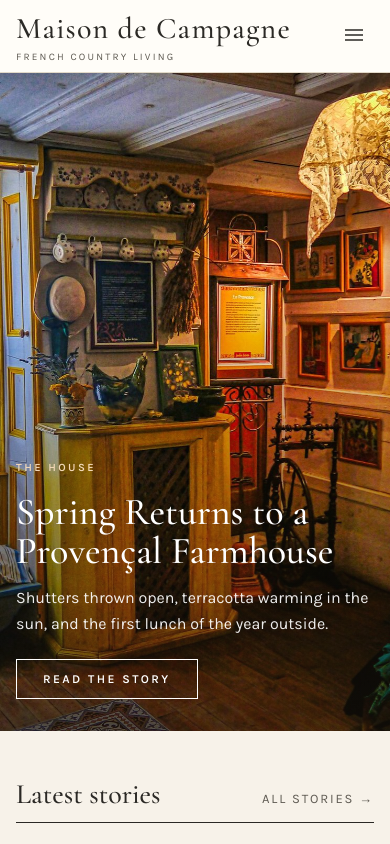
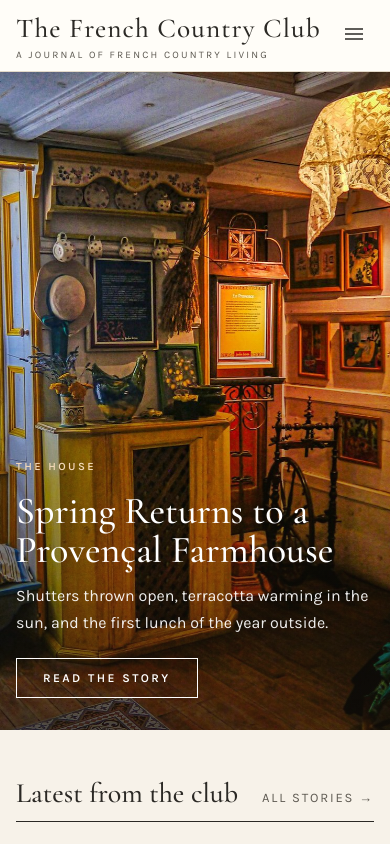
Before and after one commit to mauritsreijnen97/Apps, a plain HTML site: page french-home/index.html in a window 390 px wide. Shown: the top 844 px of the page. Drawn offline with nearby package versions, Linux system fonts and the light colour scheme.

Commit message:
Rename the site to The French Country Club
Update the name, tagline, description, about page, page titles and section
headings so the copy reads as a club for lovers of French country living.
Let the longer wordmark wrap on small phones.

Co-Authored-By: Claude Opus 5.5 <noreply@anthropic.com>
Claude-Session: https://claude.ai/code/session_01QUnkf4Lq9mkxGrgNpi3f6A

```diff
--- a/french-home/assets/admin.js
+++ b/french-home/assets/admin.js
@@ -371,7 +371,7 @@
       return '<label class="field"><span>' + label + '</span><input type="' + (type || "text") + '" data-s="' + key + '" value="' + esc(s[key] || "") + '" placeholder="' + esc(ph || "") + '">' + (help ? "<small>" + help + "</small>" : "") + "</label>";
     };
     return '<section class="panel"><div class="panel-head"><h2>Site settings</h2></div>' +
-      '<div class="row">' + f("name", "Site name", "Maison de Campagne") + f("tagline", "Tagline", "French country living") + "</div>" +
+      '<div class="row">' + f("name", "Site name", "The French Country Club") + f("tagline", "Tagline", "A journal of French country living") + "</div>" +
       '<label class="field"><span>Short description</span><textarea data-s="description" rows="2">' + esc(s.description || "") + "</textarea><small>Shown in the footer.</small></label>" +
       '<div class="row">' + f("author", "Default author", "Your name") + f("email", "Contact email", "", "email") + f("instagram", "Instagram link", "https://instagram.com/…", "url") + "</div>" +
       '<div class="row">' + f("quote", "Home page quote", "") + f("quoteBy", "Quote by", "") + "</div>" +
--- a/french-home/assets/site.js
+++ b/french-home/assets/site.js
@@ -48,11 +48,11 @@
         '<a class="btn" href="#/article/' + esc(hero.slug) + '">Read the story</a></div></section>';
     }
 
-    h += '<section class="block"><div class="wrap"><div class="section-head"><h2>Latest stories</h2><a href="#/journal">All stories →</a></div>' +
+    h += '<section class="block"><div class="wrap"><div class="section-head"><h2>Latest from the club</h2><a href="#/journal">All stories →</a></div>' +
       '<div class="grid">' + rest.slice(0, 3).map(card).join("") + "</div></div></section>";
 
     if ((data.categories || []).length) {
-      h += '<section class="block band"><div class="wrap"><div class="section-head"><h2>Wander through the house</h2></div><div class="cats">' +
+      h += '<section class="block band"><div class="wrap"><div class="section-head"><h2>Explore the club</h2></div><div class="cats">' +
         data.categories.map(function (c) {
           return '<a class="cat reveal" href="#/journal/' + esc(c.id) + '">' + img(c.photo, c.name) + "<span>" + esc(c.name) + "</span></a>";
         }).join("") + "</div></div></section>";
@@ -76,7 +76,7 @@
     }
 
     if (gallery.length) {
-      h += '<section class="block" style="padding-top:0"><div class="wrap"><div class="section-head"><h2>Seen around the house</h2><a href="#/gallery">Gallery →</a></div>' +
+      h += '<section class="block" style="padding-top:0"><div class="wrap"><div class="section-head"><h2>Seen in the countryside</h2><a href="#/gallery">Gallery →</a></div>' +
         '<div class="strip">' + gallery.map(function (p, i) {
           return '<button data-lb="home" data-i="' + i + '" aria-label="' + esc(p.caption || "Open photo") + '">' + img(p.src, p.caption) + "</button>";
         }).join("") + "</div></div></section>";
@@ -88,7 +88,7 @@
   function journal(catId) {
     var list = published().filter(function (a) { return !catId || a.category === catId; });
     var c = catId ? cat(catId) : null;
-    var h = '<div class="wrap page-head"><span class="kicker">The Journal</span><h1>' + esc(c ? c.name : "All stories") + "</h1>" +
+    var h = '<div class="wrap page-head"><span class="kicker">The Club Journal</span><h1>' + esc(c ? c.name : "All stories") + "</h1>" +
       "<p>" + esc(c ? (c.blurb || "") : (data.site.tagline || "")) + "</p>" +
       '<nav class="filters"><a href="#/journal"' + (!catId ? ' class="on"' : "") + ">All</a>" +
       (data.categories || []).map(function (x) {
@@ -124,7 +124,7 @@
   function gallery() {
     var list = (data.photos || []).filter(function (p) { return p.gallery !== false; });
     lb.sets = { gallery: list };
-    return '<div class="wrap page-head"><span class="kicker">Gallery</span><h1>Seen around the house</h1><p>' + esc(data.site.galleryIntro || "") + "</p></div>" +
+    return '<div class="wrap page-head"><span class="kicker">Gallery</span><h1>Seen in the countryside</h1><p>' + esc(data.site.galleryIntro || "") + "</p></div>" +
       '<section class="block" style="padding-top:10px"><div class="wrap">' +
       (list.length ? '<div class="masonry">' + list.map(function (p, i) {
         return '<figure class="reveal" data-lb="gallery" data-i="' + i + '">' + img(p.src, p.caption) + (p.caption ? "<figcaption>" + esc(p.caption) + "</figcaption>" : "") + "</figure>";
@@ -133,10 +133,10 @@
 
   function about() {
     var s = data.site;
-    return '<div class="wrap page-head"><span class="kicker">About</span><h1>' + esc(s.aboutTitle || "About") + "</h1></div>" +
+    return '<div class="wrap page-head"><span class="kicker">About the club</span><h1>' + esc(s.aboutTitle || "About") + "</h1></div>" +
       '<section class="block" style="padding-top:10px"><div class="wrap about"><div class="ph">' + img(s.aboutPhoto, s.name) + "</div>" +
       '<div class="prose" style="padding-top:0">' + M.md(s.about) +
-      (s.email ? '<p>Write to us: <a href="mailto:' + esc(s.email) + '">' + esc(s.email) + "</a></p>" : "") + "</div></div></section>";
+      (s.email ? '<p>Write to the club: <a href="mailto:' + esc(s.email) + '">' + esc(s.email) + "</a></p>" : "") + "</div></div></section>";
   }
 
   function credits() {
--- a/french-home/assets/style.css
+++ b/french-home/assets/style.css
@@ -1,4 +1,4 @@
-/* Maison de Campagne: public site styles */
+/* The French Country Club: public site styles */
 :root {
   --linen: #f7f2e9;
   --paper: #fffdf8;
@@ -69,7 +69,7 @@ button { font: inherit; }
   .masthead-top .side.left { display: none; }
   .masthead-top .side.right { flex: 0; }
   .masthead-top { padding-top: 14px; padding-bottom: 10px; }
-  .wordmark { text-align: left; font-size: 30px; }
+  .wordmark { text-align: left; font-size: clamp(22px, 7vw, 30px); white-space: normal; min-width: 0; text-wrap: balance; }
   .wordmark small { letter-spacing: .22em; font-size: 10px; }
   .menu-btn { display: block; }
   .nav { display: none; flex-direction: column; gap: 0; padding: 0 0 8px; }
--- a/french-home/content/site.json
+++ b/french-home/content/site.json
@@ -1,17 +1,17 @@
 {
   "site": {
-    "name": "Maison de Campagne",
-    "tagline": "French country living",
-    "description": "Stories from a life in the French countryside: old houses, kitchen gardens, long tables, brocante finds and the small roads between villages.",
+    "name": "The French Country Club",
+    "tagline": "A journal of French country living",
+    "description": "A club for everyone who loves the French countryside: old stone houses, kitchen gardens, long tables, brocante finds and the small roads between villages.",
     "author": "",
     "email": "",
     "instagram": "",
     "quote": "A house in the country is never finished. It simply keeps telling you what it wants next.",
-    "quoteBy": "From our notebook",
-    "galleryIntro": "Corners, gardens, markets and roads: the pictures we keep coming back to.",
-    "aboutTitle": "Welcome to the house",
+    "quoteBy": "From the club notebook",
+    "galleryIntro": "Houses, gardens, markets and roads from across rural France: the pictures we keep coming back to.",
+    "aboutTitle": "Welcome to the club",
     "aboutPhoto": "photos/farmhouse2.jpg",
-    "about": "Maison de Campagne is a journal about living slowly in rural France: restoring old rooms, growing what we eat, setting a long table for friends and hunting for treasures at Sunday markets.\n\nEvery story here is written from the house: what we are planting, what we found at the brocante, which village road we took last weekend.\n\n## Write to us\n\nWe love hearing from readers who share the same dream, or who already live it."
+    "about": "The French Country Club is for everyone who dreams of life in rural France, and for those already living it. There is no membership fee and no dress code. If you love old stone houses, kitchen gardens, market mornings and long lunches under the plane trees, you already belong.\n\nIn the club journal we share what we are restoring, planting and cooking, the treasures we carry home from the brocante, and the villages worth a detour.\n\n## Write to the club\n\nWe love hearing from fellow members: your house, your garden, your favourite market or the road you always take the long way round."
   },
   "categories": [
     {
--- a/french-home/index.html
+++ b/french-home/index.html
@@ -3,8 +3,8 @@
 <head>
   <meta charset="utf-8">
   <meta name="viewport" content="width=device-width, initial-scale=1">
-  <title>Maison de Campagne</title>
-  <meta name="description" content="Stories of French country living: houses, gardens, the table, brocante finds and travels through rural France.">
+  <title>The French Country Club</title>
+  <meta name="description" content="The French Country Club: a journal of French country living, with stories of old houses, gardens, the table, brocante finds and travels through rural France.">
   <meta name="theme-color" content="#fffdf8">
   <link rel="preconnect" href="https://fonts.googleapis.com">
   <link rel="preconnect" href="https://fonts.gstatic.com" crossorigin>
@@ -15,7 +15,7 @@
   <header class="masthead">
     <div class="wrap masthead-top">
       <div class="side left" id="today"></div>
-      <a class="wordmark" href="#/"><span data-site-name>Maison de Campagne</span><small data-site-tagline></small></a>
+      <a class="wordmark" href="#/"><span data-site-name>The French Country Club</span><small data-site-tagline></small></a>
       <div class="side right">
         <button class="menu-btn" id="menu-btn" aria-label="Menu"><svg viewBox="0 0 24 24" fill="none" stroke="currentColor" stroke-width="1.5"><path d="M3 7h18M3 12h18M3 17h18"/></svg></button>
       </div>
@@ -29,7 +29,7 @@
     <div class="wrap">
       <div class="cols">
         <div>
-          <a class="wordmark" href="#/" data-site-name>Maison de Campagne</a>
+          <a class="wordmark" href="#/" data-site-name>The French Country Club</a>
           <p id="foot-about" style="max-width:34em"></p>
         </div>
         <div><h4>Explore</h4><ul id="foot-cats"></ul></div>
```
Also changed, not shown: french-home/admin.html (+1 -1 lines), 1 other file.
